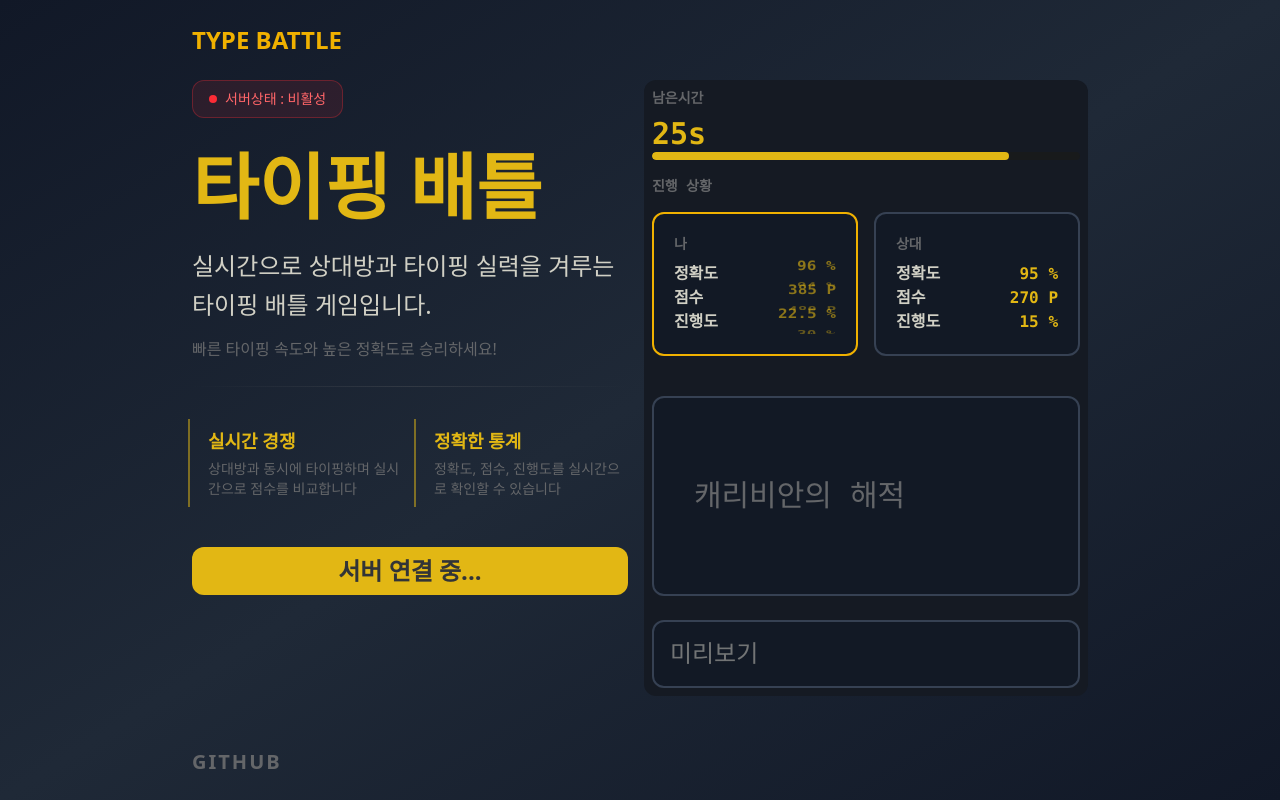
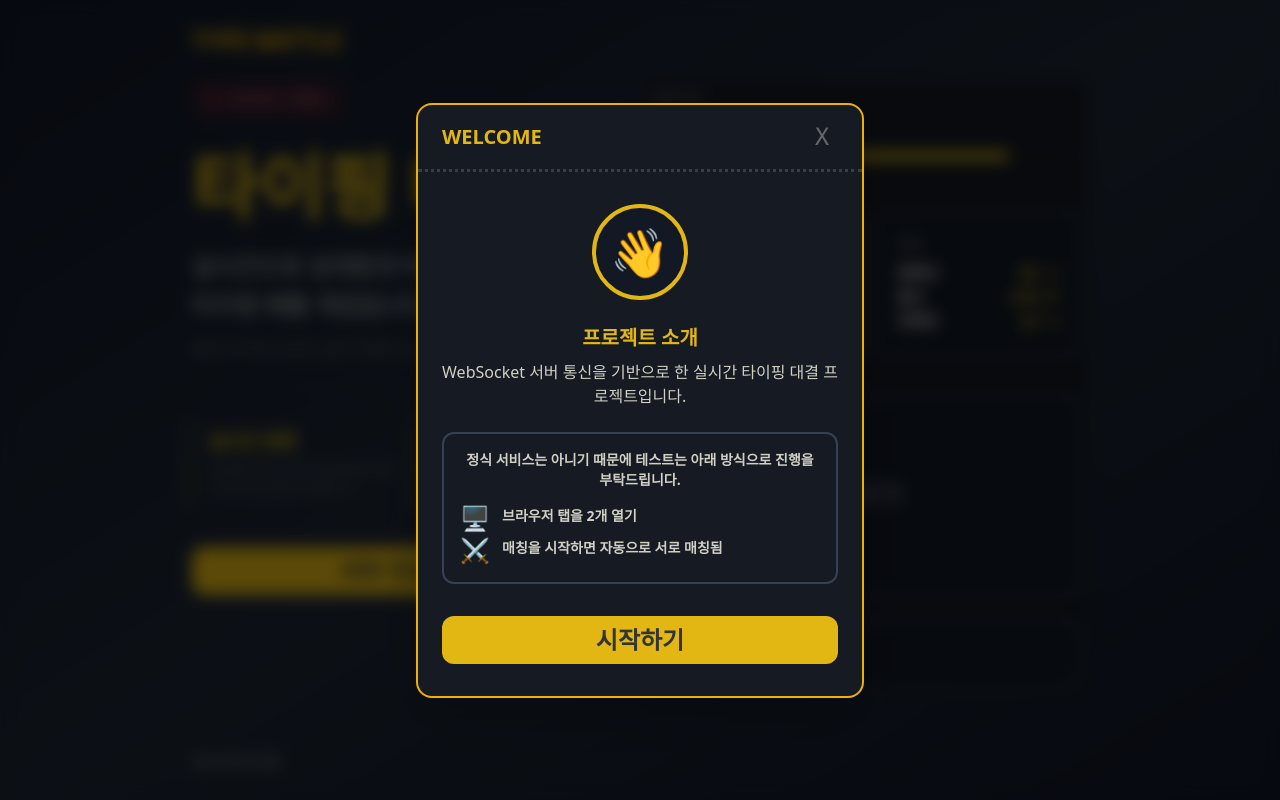
Before and after one commit to thdrudtp15/type_battle_client, a React (Vite) app: page / in a window 1280 px wide. Built offline with nearby package versions, Linux system fonts and the light colour scheme; no server answers; the HTML template or start-up script is replaced by a standard one.

Commit message:
feat: 첫 방문 안내 모달 추가

```diff
--- /dev/null
+++ b/src/components/modal/FirstVisitModal.tsx
@@ -0,0 +1,95 @@
+import { useState, useEffect } from 'react';
+import { motion } from 'framer-motion';
+import Modal from '../ui/Modal';
+import Button from '../ui/Button';
+
+const FirstVisitModal = () => {
+    const [isOpen, setIsOpen] = useState(false);
+    const isFirstVisit = sessionStorage.getItem('isFirstVisit');
+
+    useEffect(() => {
+        if (!isFirstVisit) {
+            setIsOpen(true);
+        }
+    }, [isFirstVisit]);
+
+    const handleClose = () => {
+        setIsOpen(false);
+        sessionStorage.setItem('isFirstVisit', 'true');
+    };
+
+    return (
+        <Modal isOpen={isOpen} onClose={handleClose} title="WELCOME">
+            <div className="flex flex-col gap-6 py-4">
+                {/* 환영 아이콘 */}
+                <motion.div
+                    initial={{ scale: 0, rotate: -180 }}
+                    animate={{ scale: 1, rotate: 0 }}
+                    transition={{ delay: 0.1, type: 'spring', stiffness: 200 }}
+                    className="flex justify-center"
+                >
+                    <div className="w-24 h-24 rounded-full bg-gray-900/50 flex items-center justify-center border-4 border-[#e2b714]">
+                        <span className="text-5xl">👋</span>
+                    </div>
+                </motion.div>
+
+                {/* 프로젝트 소개 */}
+                <motion.div
+                    initial={{ opacity: 0, y: 10 }}
+                    animate={{ opacity: 1, y: 0 }}
+                    transition={{ delay: 0.2 }}
+                    className="text-center space-y-2"
+                >
+                    <h2 className="text-xl font-bold text-[#e2b714]">프로젝트 소개</h2>
+                    <p className="text-base text-[#d1d0c5]">
+                        WebSocket 서버 통신을 기반으로 한 실시간 타이핑 대결 프로젝트입니다.
+                    </p>
+                </motion.div>
+
+                {/* 테스트 방법 안내 */}
+                <motion.div
+                    initial={{ opacity: 0, y: 10 }}
+                    animate={{ opacity: 1, y: 0 }}
+                    transition={{ delay: 0.3 }}
+                    className="space-y-4"
+                >
+                    <div className="bg-modal-dark rounded-xl p-4 border-2 border-gray-700 ">
+                        <p className="text-sm font-semibold text-[#d1d0c5] mb-3 text-center">
+                            정식 서비스는 아니기 때문에 테스트는 아래 방식으로 진행을 부탁드립니다.
+                        </p>
+
+                        <div className="flex items-center gap-3">
+                            <span className="text-2xl">🖥️</span>
+                            <div>
+                                <p className="text-sm font-semibold text-[#d1d0c5] mb-1">브라우저 탭을 2개 열기</p>
+                            </div>
+                        </div>
+
+                        <div className="flex items-center gap-3">
+                            <span className="text-2xl">⚔️</span>
+                            <div>
+                                <p className="text-sm font-semibold text-[#d1d0c5] mb-1">
+                                    매칭을 시작하면 자동으로 서로 매칭됨
+                                </p>
+                            </div>
+                        </div>
+                    </div>
+                </motion.div>
+
+                {/* 시작 버튼 */}
+                <motion.div
+                    initial={{ opacity: 0, y: 10 }}
+                    animate={{ opacity: 1, y: 0 }}
+                    transition={{ delay: 0.4 }}
+                    className="w-full mt-2"
+                >
+                    <Button onClick={handleClose} disabled={false}>
+                        시작하기
+                    </Button>
+                </motion.div>
+            </div>
+        </Modal>
+    );
+};
+
+export default FirstVisitModal;
--- a/src/pages/Home.tsx
+++ b/src/pages/Home.tsx
@@ -8,6 +8,7 @@ import Match from '../components/Match';
 import ResultModal from '../components/modal/ResultModal';
 import CanceledMatchModal from '../components/modal/CanceledMatchModal';
 import FoundMatchModal from '../components/modal/FoundMatchModal';
+import FirstVisitModal from '../components/modal/FirstVisitModal';
 
 const Game = () => {
     const {
@@ -44,6 +45,7 @@ const Game = () => {
                     <CanceledMatchModal isOpen={alarm === 'opponent_disconnected'} onClose={() => setAlarm(null)} />
                 </Index>
                 <LiveDemo />
+                <FirstVisitModal />
             </div>
         );
     } else if (matchStatus && socket) {
```
Also changed, not shown: 1 other file (tests, documents, lock files or other folders).
